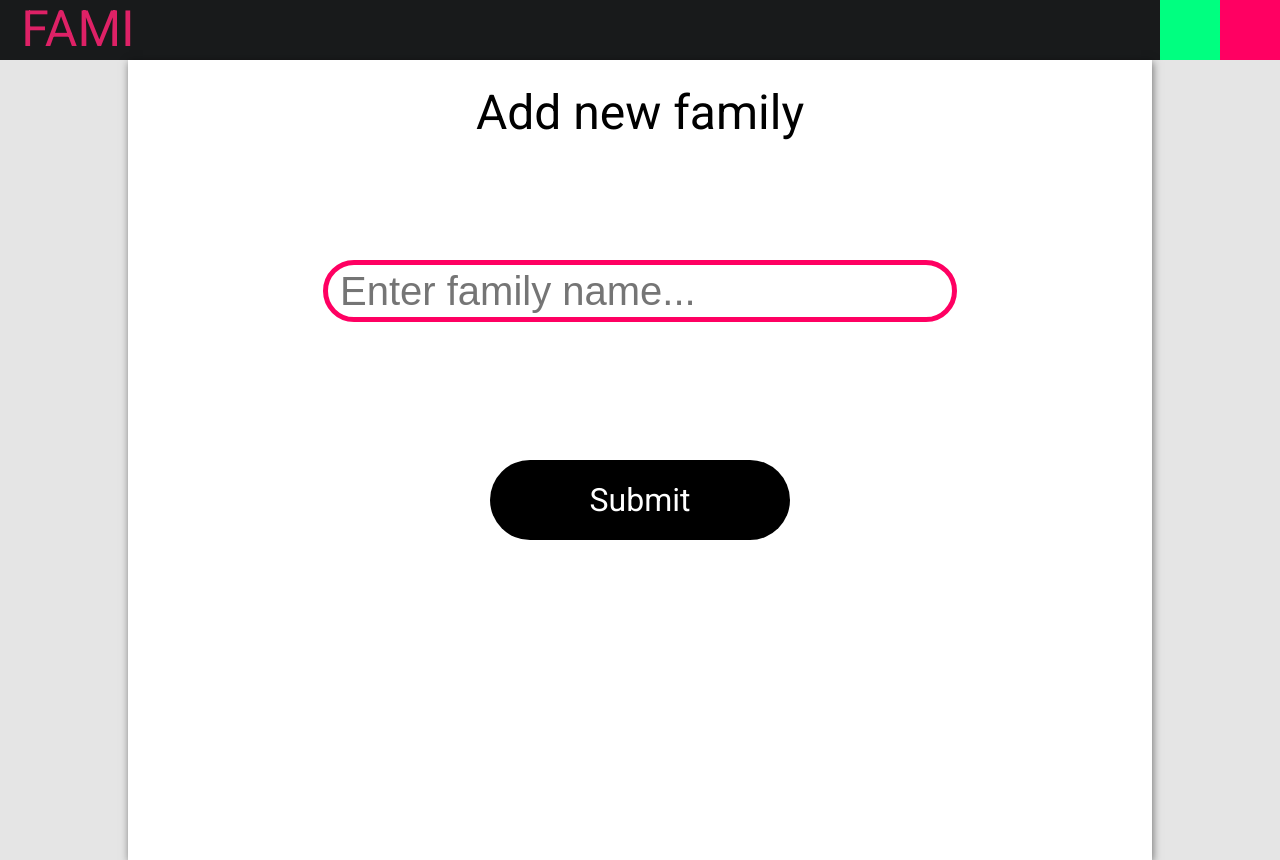
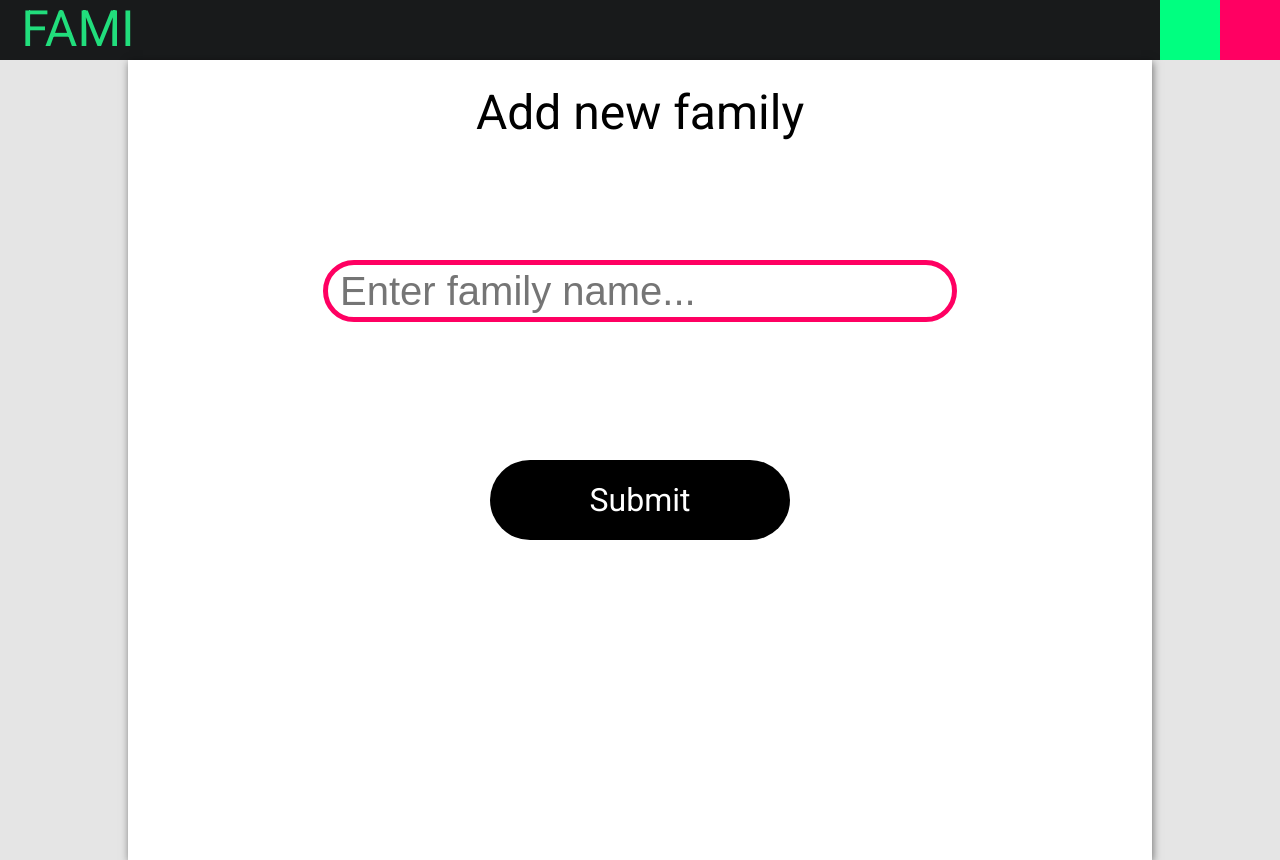
Before and after one commit to kzree/familytree-app, a React (Create React App) app in the folder client/: page /add/family in a window 1280 px wide. Built offline with nearby package versions, Linux system fonts and the light colour scheme.

Commit message:
Client css changes

```diff
--- a/client/src/style/Alert.scss
+++ b/client/src/style/Alert.scss
@@ -18,12 +18,15 @@
     border-radius: 5px;
     box-shadow: 1px 2px 8px rgba(0, 0, 0, 0.5);
     background: white;
+    transition: all 0.2s;
 }
 
 .alert-box-title {
     text-align: center;
     font-size: 30px;
     font-weight: bold;
+    color: $app-color1;
+    transition: all 0.2s;
 }
 
 .alert-box-text {
--- a/client/src/style/Header.scss
+++ b/client/src/style/Header.scss
@@ -25,7 +25,7 @@
     transition: all 0.2s;
     cursor: pointer;
     &:hover {
-        animation: anim 2s alternate infinite ease-in-out;
+        animation: start-anim 1s 0s ease-in, anim 2s 1s alternate infinite ease-in-out;
     }
 }
 
@@ -77,6 +77,15 @@
 
 // Animation
 
+@keyframes start-anim {
+    from {
+        color: #ffffff;
+    }
+    to {
+        color: $app-color1;
+    }
+}
+
 @keyframes anim {
     from {
         color: $app-color1;
```
